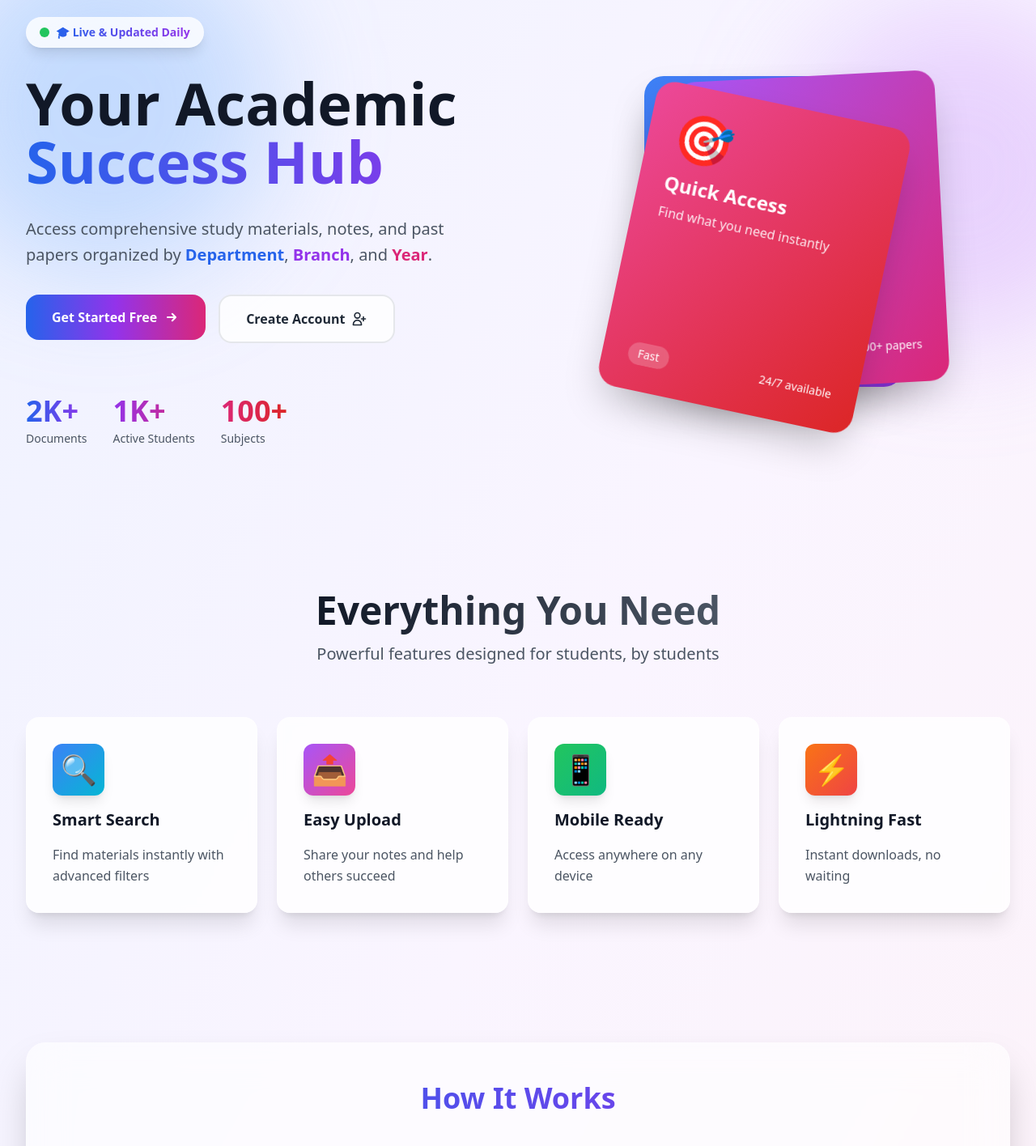
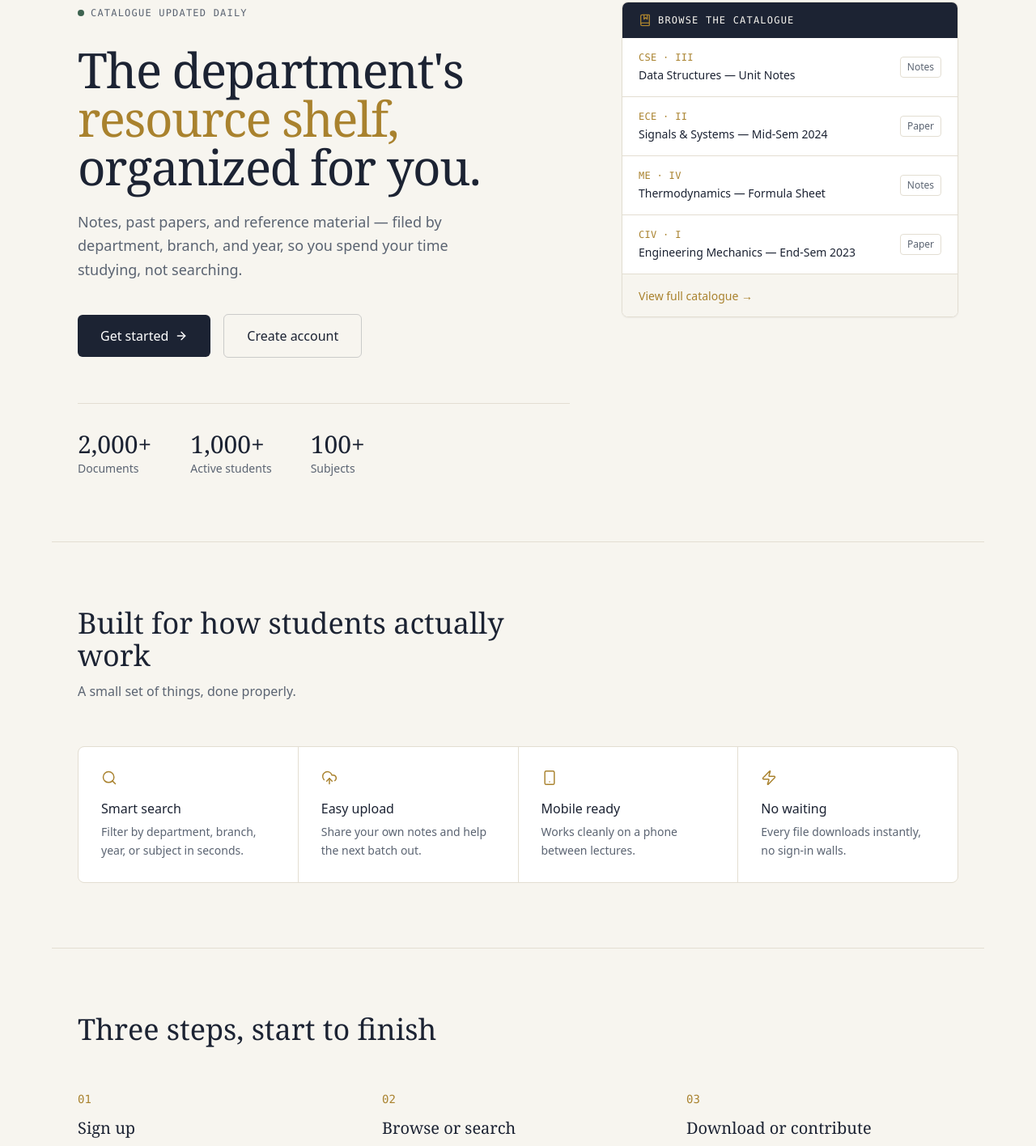
Before and after one commit to adnanahmed0007/Uploadpdf2.0, a React (Vite) app in the folder Pdsaveriimt-main/client/: page / in a window 1280 px wide. Shown: the part 175-1591 px from the top of the page at 81% size. Built offline with nearby package versions, Linux system fonts and the light colour scheme.

Commit message:
Revamp Home component structure and styling
Refactor Home component layout and styles for improved UI.

```diff
--- a/Pdsaveriimt-main/client/src/components/Home.jsx
+++ b/Pdsaveriimt-main/client/src/components/Home.jsx
@@ -1,276 +1,164 @@
  import React from 'react';
 import { Link } from 'react-router-dom';
+import { Search, UploadCloud, Smartphone, Zap, ArrowRight, BookMarked } from 'lucide-react';
+
+
 
 const Home = () => {
   return (
-    <div className="min-h-screen bg-gradient-to-br from-indigo-50 via-purple-50 to-pink-50 relative overflow-hidden">
-      {/* Animated Background Blobs */}
-      <div className="absolute inset-0 overflow-hidden pointer-events-none">
-        <div className="absolute top-20 -left-20 w-96 h-96 bg-blue-400/30 rounded-full blur-3xl animate-blob"></div>
-        <div className="absolute top-40 -right-20 w-96 h-96 bg-purple-400/30 rounded-full blur-3xl animate-blob animation-delay-2000"></div>
-        <div className="absolute -bottom-20 left-1/2 w-96 h-96 bg-pink-400/30 rounded-full blur-3xl animate-blob animation-delay-4000"></div>
+    <div className="min-h-screen bg-[#F7F5EF] text-[#1C2333]">
+      {/* ---------- Hero ---------- */}
+      <section className="max-w-6xl mx-auto px-6 sm:px-8 pt-24 pb-20">
+        <div className="grid lg:grid-cols-12 gap-16 items-start">
+          {/* Left: copy */}
+          <div className="lg:col-span-7">
+            <div className="inline-flex items-center gap-2 mb-8 text-xs font-mono tracking-widest uppercase text-[#5B6472]">
+              <span className="relative flex h-2 w-2">
+                <span className="animate-ping absolute inline-flex h-full w-full rounded-full bg-[#3E6350] opacity-60"></span>
+                <span className="relative inline-flex rounded-full h-2 w-2 bg-[#3E6350]"></span>
+              </span>
+              Catalogue updated daily
             </div>
 
-      <div className="relative">
-        {/* Hero Section */}
-        <section className="max-w-7xl mx-auto px-4 sm:px-6 lg:px-8 pt-20 pb-16">
-          <div className="grid lg:grid-cols-2 gap-12 items-center">
-            {/* Left Content */}
-            <div className="space-y-8 animate-fadeInUp">
-              {/* Badge */}
-              <div className="inline-flex items-center gap-2 px-4 py-2 bg-white/80 backdrop-blur-sm rounded-full shadow-lg border border-white/20">
-                <span className="relative flex h-3 w-3">
-                  <span className="animate-ping absolute inline-flex h-full w-full rounded-full bg-green-400 opacity-75"></span>
-                  <span className="relative inline-flex rounded-full h-3 w-3 bg-green-500"></span>
-                </span>
-                <span className="text-sm font-semibold bg-gradient-to-r from-blue-600 to-purple-600 bg-clip-text text-transparent">
-                  🎓 Live & Updated Daily
-                </span>
-              </div>
-
-              {/* Main Heading */}
-              <h1 className="text-5xl sm:text-6xl lg:text-7xl font-black leading-tight">
-                <span className="block text-gray-900">Your Academic</span>
-                <span className="block bg-gradient-to-r from-blue-600 via-purple-600 to-pink-600 bg-clip-text text-transparent animate-gradient">
-                  Success Hub
-                </span>
+            <h1 className="font-serif text-5xl sm:text-6xl leading-[1.05] tracking-tight mb-6">
+              The department's<br />
+              <span className="text-[#A9822E]">resource shelf,</span><br />
+              organized for you.
             </h1>
 
-              {/* Description */}
-              <p className="text-xl text-gray-600 leading-relaxed max-w-xl">
-                Access comprehensive study materials, notes, and past papers organized by
-                <span className="font-bold text-blue-600"> Department</span>,
-                <span className="font-bold text-purple-600"> Branch</span>, and
-                <span className="font-bold text-pink-600"> Year</span>.
+            <p className="text-lg text-[#5B6472] leading-relaxed max-w-lg mb-10">
+              Notes, past papers, and reference material — filed by department,
+              branch, and year, so you spend your time studying, not searching.
             </p>
 
-              {/* CTA Buttons */}
-              <div className="flex flex-wrap gap-4">
+            <div className="flex flex-wrap items-center gap-4 mb-14">
               <Link to="/login">
-                  <button className="group relative px-8 py-4 bg-gradient-to-r from-blue-600 via-purple-600 to-pink-600 text-white font-bold rounded-2xl overflow-hidden transition-all duration-300 hover:scale-105 hover:shadow-2xl">
-                    <span className="relative z-10 flex items-center gap-2">
-                      Get Started Free
-                      <svg className="w-5 h-5 group-hover:translate-x-1 transition-transform" fill="none" stroke="currentColor" viewBox="0 0 24 24">
-                        <path strokeLinecap="round" strokeLinejoin="round" strokeWidth={2.5} d="M13 7l5 5m0 0l-5 5m5-5H6" />
-                      </svg>
-                    </span>
-                    <div className="absolute inset-0 bg-gradient-to-r from-pink-600 via-purple-600 to-blue-600 opacity-0 group-hover:opacity-100 transition-opacity duration-300"></div>
+                <button className="group px-7 py-3.5 bg-[#1C2333] text-white font-medium rounded-md transition-colors duration-200 hover:bg-[#A9822E] flex items-center gap-2">
+                  Get started
+                  <ArrowRight className="w-4 h-4 transition-transform duration-200 group-hover:translate-x-0.5" />
                 </button>
               </Link>
-
               <Link to="/signup">
-                  <button className="px-8 py-4 bg-white/80 backdrop-blur-sm text-gray-800 font-bold rounded-2xl border-2 border-gray-200 hover:border-purple-600 hover:text-purple-600 transition-all duration-300 hover:shadow-xl flex items-center gap-2">
-                    Create Account
-                    <svg className="w-5 h-5" fill="none" stroke="currentColor" viewBox="0 0 24 24">
-                      <path strokeLinecap="round" strokeLinejoin="round" strokeWidth={2} d="M18 9v3m0 0v3m0-3h3m-3 0h-3m-2-5a4 4 0 11-8 0 4 4 0 018 0zM3 20a6 6 0 0112 0v1H3v-1z" />
-                    </svg>
+                <button className="px-7 py-3.5 text-[#1C2333] font-medium rounded-md border border-[#1C2333]/20 hover:border-[#1C2333] transition-colors duration-200">
+                  Create account
                 </button>
               </Link>
             </div>
 
-              {/* Stats */}
-              <div className="flex flex-wrap gap-8 pt-8">
-                <div className="space-y-1">
-                  <div className="text-4xl font-black bg-gradient-to-r from-blue-600 to-purple-600 bg-clip-text text-transparent">2K+</div>
-                  <div className="text-sm font-medium text-gray-600">Documents</div>
-                </div>
-                <div className="space-y-1">
-                  <div className="text-4xl font-black bg-gradient-to-r from-purple-600 to-pink-600 bg-clip-text text-transparent">1K+</div>
-                  <div className="text-sm font-medium text-gray-600">Active Students</div>
-                </div>
-                <div className="space-y-1">
-                  <div className="text-4xl font-black bg-gradient-to-r from-pink-600 to-red-600 bg-clip-text text-transparent">100+</div>
-                  <div className="text-sm font-medium text-gray-600">Subjects</div>
-                </div>
-              </div>
+            <dl className="flex flex-wrap gap-x-12 gap-y-6 border-t border-[#E3DED2] pt-8">
+              <Stat value="2,000+" label="Documents" />
+              <Stat value="1,000+" label="Active students" />
+              <Stat value="100+" label="Subjects" />
+            </dl>
           </div>
 
-            {/* Right Content - 3D Card Stack */}
-            <div className="relative h-[600px] hidden lg:block">
-              <div className="absolute inset-0 flex items-center justify-center">
-                {/* Card 1 */}
-                <div className="absolute w-80 h-96 bg-gradient-to-br from-blue-500 to-purple-600 rounded-3xl shadow-2xl transform rotate-6 animate-float" style={{ animationDelay: '0s' }}>
-                  <div className="p-8 h-full flex flex-col justify-between text-white">
-                    <div>
-                      <div className="text-6xl mb-4">📚</div>
-                      <h3 className="text-2xl font-bold mb-2">Study Notes</h3>
-                      <p className="text-white/90">Comprehensive semester-wise materials</p>
+          {/* Right: catalogue index */}
+          <div className="lg:col-span-5">
+            <div className="bg-white border border-[#E3DED2] rounded-lg shadow-sm overflow-hidden">
+              <div className="flex items-center gap-2 px-5 py-3.5 bg-[#1C2333] text-[#F7F5EF]">
+                <BookMarked className="w-4 h-4 text-[#A9822E]" />
+                <span className="font-mono text-xs tracking-widest uppercase">Browse the catalogue</span>
               </div>
-                    <div className="flex items-center justify-between text-sm">
-                      <span className="bg-white/20 backdrop-blur-sm px-3 py-1 rounded-full">2025</span>
-                      <span>1,200+ files</span>
-                    </div>
-                  </div>
-                </div>
-
-                {/* Card 2 */}
-                <div className="absolute w-80 h-96 bg-gradient-to-br from-purple-500 to-pink-600 rounded-3xl shadow-2xl transform -rotate-3 translate-x-12 animate-float" style={{ animationDelay: '0.5s' }}>
-                  <div className="p-8 h-full flex flex-col justify-between text-white">
-                    <div>
-                      <div className="text-6xl mb-4">📝</div>
-                      <h3 className="text-2xl font-bold mb-2">Past Papers</h3>
-                      <p className="text-white/90">Previous year question papers</p>
-                    </div>
-                    <div className="flex items-center justify-between text-sm">
-                      <span className="bg-white/20 backdrop-blur-sm px-3 py-1 rounded-full">All Years</span>
-                      <span>800+ papers</span>
-                    </div>
-                  </div>
-                </div>
-
-                {/* Card 3 */}
-                <div className="absolute w-80 h-96 bg-gradient-to-br from-pink-500 to-red-600 rounded-3xl shadow-2xl transform rotate-12 -translate-x-6 translate-y-8 animate-float" style={{ animationDelay: '1s' }}>
-                  <div className="p-8 h-full flex flex-col justify-between text-white">
-                    <div>
-                      <div className="text-6xl mb-4">🎯</div>
-                      <h3 className="text-2xl font-bold mb-2">Quick Access</h3>
-                      <p className="text-white/90">Find what you need instantly</p>
-                    </div>
-                    <div className="flex items-center justify-between text-sm">
-                      <span className="bg-white/20 backdrop-blur-sm px-3 py-1 rounded-full">Fast</span>
-                      <span>24/7 available</span>
-                    </div>
-                  </div>
+              <ul className="divide-y divide-[#E3DED2]">
+                <IndexRow code="CSE · III" title="Data Structures — Unit Notes" tag="Notes" />
+                <IndexRow code="ECE · II" title="Signals & Systems — Mid-Sem 2024" tag="Paper" />
+                <IndexRow code="ME · IV" title="Thermodynamics — Formula Sheet" tag="Notes" />
+                <IndexRow code="CIV · I" title="Engineering Mechanics — End-Sem 2023" tag="Paper" />
+              </ul>
+              <div className="px-5 py-3.5 bg-[#F7F5EF] border-t border-[#E3DED2]">
+                <Link to="/branchdeaprtemntyear" className="text-sm font-medium text-[#A9822E] hover:underline">
+                  View full catalogue →
+                </Link>
               </div>
             </div>
           </div>
         </div>
       </section>
 
-        {/* Features Section */}
-        <section className="max-w-7xl mx-auto px-4 sm:px-6 lg:px-8 py-20">
-          <div className="text-center mb-16 space-y-4">
-            <h2 className="text-4xl sm:text-5xl font-black">
-              <span className="bg-gradient-to-r from-gray-900 to-gray-600 bg-clip-text text-transparent">
-                Everything You Need
-              </span>
-            </h2>
-            <p className="text-xl text-gray-600 max-w-2xl mx-auto">
-              Powerful features designed for students, by students
-            </p>
+      {/* ---------- Features ---------- */}
+      <section className="max-w-6xl mx-auto px-6 sm:px-8 py-20 border-t border-[#E3DED2]">
+        <div className="max-w-xl mb-14">
+          <h2 className="font-serif text-3xl sm:text-4xl mb-3">Built for how students actually work</h2>
+          <p className="text-[#5B6472]">A small set of things, done properly.</p>
         </div>
 
-          <div className="grid md:grid-cols-2 lg:grid-cols-4 gap-6">
-            <FeatureCard
-              icon="🔍"
-              title="Smart Search"
-              description="Find materials instantly with advanced filters"
-              gradient="from-blue-500 to-cyan-500"
-              delay="0s"
-            />
-            <FeatureCard
-              icon="📤"
-              title="Easy Upload"
-              description="Share your notes and help others succeed"
-              gradient="from-purple-500 to-pink-500"
-              delay="0.1s"
-            />
-            <FeatureCard
-              icon="📱"
-              title="Mobile Ready"
-              description="Access anywhere on any device"
-              gradient="from-green-500 to-emerald-500"
-              delay="0.2s"
-            />
-            <FeatureCard
-              icon="⚡"
-              title="Lightning Fast"
-              description="Instant downloads, no waiting"
-              gradient="from-orange-500 to-red-500"
-              delay="0.3s"
-            />
+        <div className="grid sm:grid-cols-2 lg:grid-cols-4 gap-px bg-[#E3DED2] border border-[#E3DED2] rounded-lg overflow-hidden">
+          <Feature icon={Search} title="Smart search" description="Filter by department, branch, year, or subject in seconds." />
+          <Feature icon={UploadCloud} title="Easy upload" description="Share your own notes and help the next batch out." />
+          <Feature icon={Smartphone} title="Mobile ready" description="Works cleanly on a phone between lectures." />
+          <Feature icon={Zap} title="No waiting" description="Every file downloads instantly, no sign-in walls." />
         </div>
       </section>
 
-        {/* How It Works Section */}
-        <section className="max-w-7xl mx-auto px-4 sm:px-6 lg:px-8 py-20">
-          <div className="backdrop-blur-xl bg-white/60 rounded-3xl p-8 sm:p-12 shadow-2xl border border-white/20">
-            <h2 className="text-4xl font-black text-center mb-12 bg-gradient-to-r from-blue-600 to-purple-600 bg-clip-text text-transparent">
-              How It Works
-            </h2>
-
-            <div className="grid md:grid-cols-3 gap-8">
-              <StepCard
-                number="1"
-                title="Sign Up"
-                description="Create your free account in seconds"
-                icon="✍️"
-              />
-              <StepCard
-                number="2"
-                title="Browse & Search"
-                description="Find materials by department, year, or subject"
-                icon="🔎"
-              />
-              <StepCard
-                number="3"
-                title="Download & Share"
-                description="Access files instantly and contribute your own"
-                icon="📥"
-              />
-            </div>
+      {/* ---------- How it works ---------- */}
+      <section className="max-w-6xl mx-auto px-6 sm:px-8 py-20 border-t border-[#E3DED2]">
+        <h2 className="font-serif text-3xl sm:text-4xl mb-14">Three steps, start to finish</h2>
+        <div className="grid md:grid-cols-3 gap-10">
+          <Step number="01" title="Sign up" description="Create a free account with your college email." />
+          <Step number="02" title="Browse or search" description="Filter by department, year, or subject to narrow in." />
+          <Step number="03" title="Download or contribute" description="Save what you need, or upload your own notes for others." />
         </div>
       </section>
 
-        {/* CTA Section */}
-        <section className="max-w-7xl mx-auto px-4 sm:px-6 lg:px-8 py-20">
-          <div className="relative overflow-hidden rounded-3xl bg-gradient-to-r from-blue-600 via-purple-600 to-pink-600 p-12 text-center shadow-2xl">
-            <div className="absolute inset-0 bg-grid-white/10"></div>
-            <div className="relative space-y-6">
-              <h2 className="text-4xl sm:text-5xl font-black text-white">
-                Ready to Excel in Your Studies?
+      {/* ---------- Closing CTA ---------- */}
+      <section className="max-w-6xl mx-auto px-6 sm:px-8 pb-24">
+        <div className="bg-[#1C2333] rounded-xl px-10 py-16 sm:px-16 text-center">
+          <h2 className="font-serif text-3xl sm:text-4xl text-white mb-4">
+            Your next exam starts in the catalogue.
           </h2>
-              <p className="text-xl text-white/90 max-w-2xl mx-auto">
-                Join thousands of students already using our platform to achieve academic success
+          <p className="text-[#B8BFC9] max-w-xl mx-auto mb-9">
+            Join students already using it to find the right material, faster.
           </p>
           <div className="flex flex-wrap gap-4 justify-center">
             <Link to="/signup">
-                  <button className="px-10 py-4 bg-white text-purple-600 font-bold rounded-2xl hover:scale-105 transition-all duration-300 shadow-xl hover:shadow-2xl">
-                    Get Started Now
+              <button className="px-8 py-3.5 bg-white text-[#1C2333] font-medium rounded-md hover:bg-[#A9822E] hover:text-white transition-colors duration-200">
+                Get started now
               </button>
             </Link>
             <Link to="/branchdeaprtemntyear">
-                  <button className="px-10 py-4 bg-white/10 backdrop-blur-sm text-white font-bold rounded-2xl border-2 border-white/30 hover:bg-white/20 transition-all duration-300">
-                    Browse Materials
+              <button className="px-8 py-3.5 text-white font-medium rounded-md border border-white/30 hover:border-white transition-colors duration-200">
+                Browse materials
               </button>
             </Link>
           </div>
         </div>
-          </div>
       </section>
-      </div>
     </div>
   );
 };
 
-// Feature Card Component
-const FeatureCard = ({ icon, title, description, gradient, delay }) => (
-  <div
-    className="group relative bg-white/80 backdrop-blur-sm rounded-2xl p-8 shadow-xl hover:shadow-2xl transition-all duration-300 hover:-translate-y-2 border border-white/20 animate-fadeInUp"
-    style={{ animationDelay: delay }}
-  >
-    <div className={`absolute inset-0 bg-gradient-to-br ${gradient} opacity-0 group-hover:opacity-10 rounded-2xl transition-opacity duration-300`}></div>
-    <div className="relative space-y-4">
-      <div className={`w-16 h-16 rounded-xl bg-gradient-to-br ${gradient} flex items-center justify-center text-4xl shadow-lg group-hover:scale-110 transition-transform duration-300`}>
-        {icon}
-      </div>
-      <h3 className="text-xl font-bold text-gray-900">{title}</h3>
-      <p className="text-gray-600 leading-relaxed">{description}</p>
-    </div>
+const Stat = ({ value, label }) => (
+  <div>
+    <div className="font-serif text-3xl">{value}</div>
+    <div className="text-sm text-[#5B6472] mt-0.5">{label}</div>
   </div>
 );
 
-// Step Card Component
-const StepCard = ({ number, title, description, icon }) => (
-  <div className="relative text-center space-y-4 group">
-    <div className="relative inline-block">
-      <div className="w-20 h-20 rounded-full bg-gradient-to-br from-blue-600 to-purple-600 flex items-center justify-center text-white text-3xl font-black shadow-xl group-hover:scale-110 transition-transform duration-300">
-        {number}
+const IndexRow = ({ code, title, tag }) => (
+  <li className="flex items-center justify-between gap-4 px-5 py-4 hover:bg-[#F7F5EF] transition-colors duration-150">
+    <div className="min-w-0">
+      <div className="font-mono text-xs text-[#A9822E] tracking-wide mb-1">{code}</div>
+      <div className="text-sm text-[#1C2333] truncate">{title}</div>
     </div>
-      <div className="absolute -top-2 -right-2 text-4xl">{icon}</div>
+    <span className="shrink-0 text-xs font-medium text-[#5B6472] border border-[#E3DED2] rounded px-2 py-1">
+      {tag}
+    </span>
+  </li>
+);
+
+const Feature = ({ icon: Icon, title, description }) => (
+  <div className="bg-white p-7">
+    <Icon className="w-5 h-5 text-[#A9822E] mb-4" strokeWidth={1.75} />
+    <h3 className="font-medium text-[#1C2333] mb-1.5">{title}</h3>
+    <p className="text-sm text-[#5B6472] leading-relaxed">{description}</p>
   </div>
-    <h3 className="text-2xl font-bold text-gray-900">{title}</h3>
-    <p className="text-gray-600">{description}</p>
+);
+
+const Step = ({ number, title, description }) => (
+  <div>
+    <div className="font-mono text-sm text-[#A9822E] mb-3">{number}</div>
+    <h3 className="font-serif text-xl mb-2">{title}</h3>
+    <p className="text-[#5B6472] leading-relaxed">{description}</p>
   </div>
 );
 
```
Lines whose indentation alone changed are shown as unchanged.
